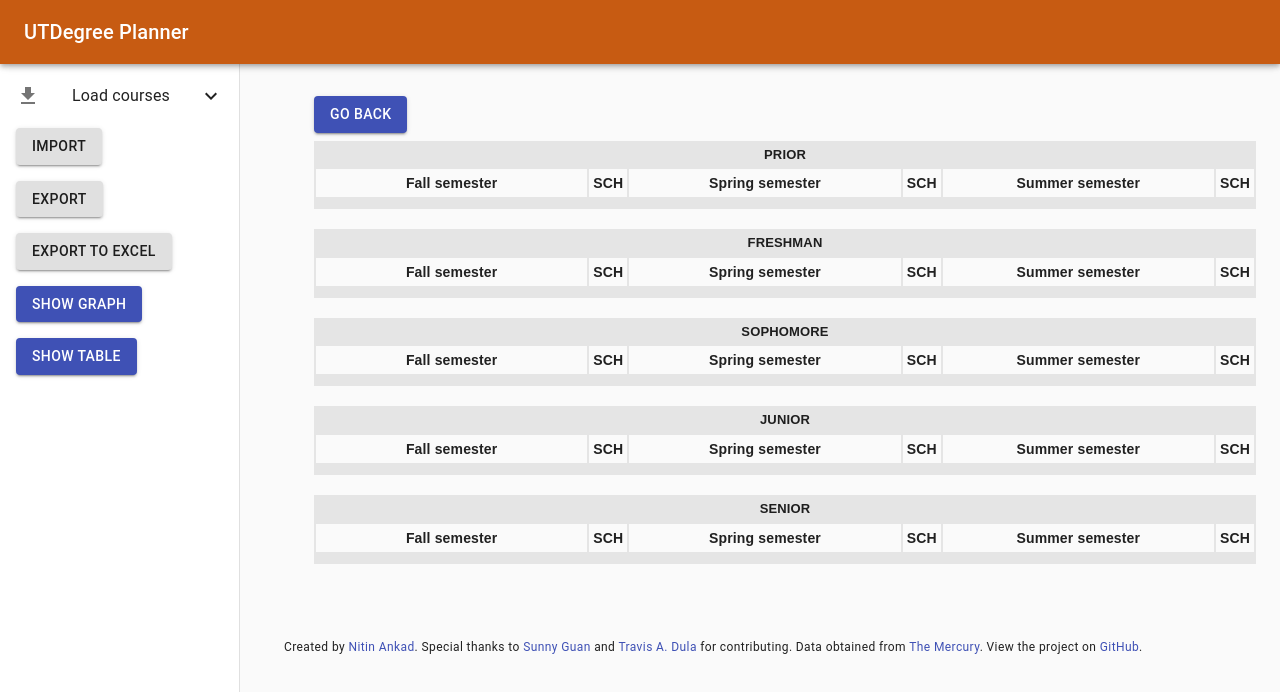
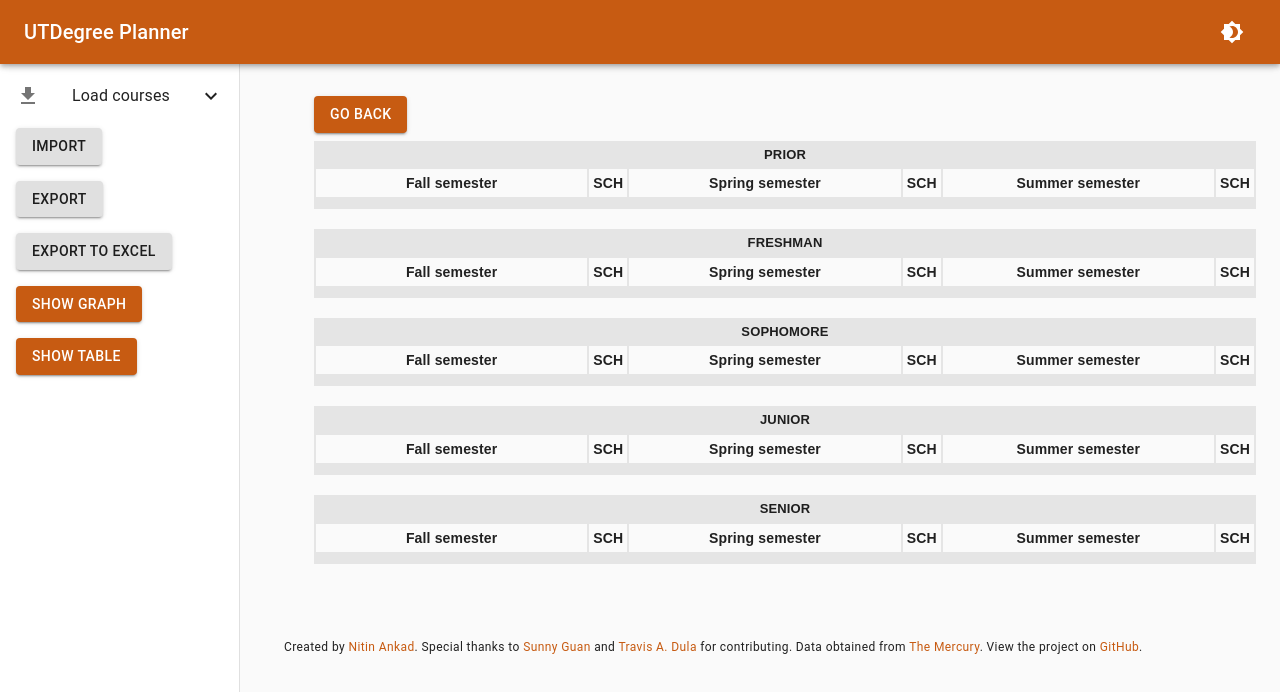
Before and after one commit to nitinankad/utdegree-planner, a React (Create React App) app: page /table in a window 1280 px wide. Shown: the top 692 px of the page. Built offline with nearby package versions, Linux system fonts and the light colour scheme.

Commit message:
feat: Add dark mode

```diff
--- a/src/App.js
+++ b/src/App.js
@@ -1,9 +1,17 @@
 import React from 'react';
+import { ThemeProvider } from '@material-ui/core/styles';
+import { useSelector } from 'react-redux';
 import Dashboard from './views/Dashboard';
+import { getTheme } from './theme';
 
 function App() {
+  const darkMode = useSelector((state) => state.theme.darkMode);
+  const theme = getTheme(darkMode);
+
   return (
-    <Dashboard />
+    <ThemeProvider theme={theme}>
+      <Dashboard />
+    </ThemeProvider>
   );
 }
 
--- a/src/constants/actionTypes.js
+++ b/src/constants/actionTypes.js
@@ -10,4 +10,5 @@
   DRAG_EVENT: 'DRAG_EVENT',
   ADD_EXTRA_YEAR: 'ADD_EXTRA_YEAR',
   DELETE_EXTRA_YEAR: 'DELETE_EXTRA_YEAR',
+  TOGGLE_DARK_MODE: 'TOGGLE_DARK_MODE',
 };
--- a/src/layout/LoadCourses.js
+++ b/src/layout/LoadCourses.js
@@ -23,9 +23,9 @@
     fontSize: 14,
   },
   subheaderListItem: {
-    backgroundColor: "#FFF",
+    backgroundColor: theme.palette.background.paper,
     "&:hover": {
-      backgroundColor: "#FFF",
+      backgroundColor: theme.palette.background.paper,
     },
   },
 }));
--- a/src/layout/Topbar.js
+++ b/src/layout/Topbar.js
@@ -1,11 +1,15 @@
 import React from "react";
 import { AppBar, Toolbar, Typography, makeStyles, IconButton } from '@material-ui/core';
 import MenuIcon from "@material-ui/icons/Menu";
+import Brightness4Icon from "@material-ui/icons/Brightness4";
+import Brightness7Icon from "@material-ui/icons/Brightness7";
+import { useSelector, useDispatch } from 'react-redux';
+import { actionTypes } from "../constants/actionTypes";
 
 const useStyles = makeStyles(theme => ({
   root: {
     zIndex: theme.zIndex.drawer + 1,
-    backgroundColor: '#c75b12',
+    backgroundColor: theme.palette.primary.main,
   },
   menuIcon: {
     marginRight: theme.spacing(1),
@@ -13,11 +17,20 @@
       display: 'none'
     },
   },
+  title: {
+    flexGrow: 1,
+  },
 }));
 
 const Topbar = (props) => {
   const classes = useStyles();
   const { onSidebarOpen } = props;
+  const darkMode = useSelector((state) => state.theme.darkMode);
+  const dispatch = useDispatch();
+
+  const handleToggleDarkMode = () => {
+    dispatch({ type: actionTypes.TOGGLE_DARK_MODE });
+  };
 
   return (
     <AppBar position="fixed" className={classes.root}>
@@ -30,9 +43,13 @@
           <MenuIcon />
         </IconButton>
 
-        <Typography variant="h6" noWrap>
+        <Typography variant="h6" noWrap className={classes.title}>
           UTDegree Planner
         </Typography>
+
+        <IconButton color="inherit" onClick={handleToggleDarkMode}>
+          {darkMode ? <Brightness7Icon /> : <Brightness4Icon />}
+        </IconButton>
       </Toolbar>
     </AppBar>
   );
--- a/src/reducers/index.js
+++ b/src/reducers/index.js
@@ -1,6 +1,8 @@
 import boardReducer from './boardReducer';
+import themeReducer from './themeReducer';
 import { combineReducers } from "redux";
 
 export default combineReducers({
-  board: boardReducer
+  board: boardReducer,
+  theme: themeReducer
 });
--- /dev/null
+++ b/src/reducers/themeReducer.js
@@ -0,0 +1,21 @@
+import { actionTypes } from "../constants/actionTypes";
+
+const initialState = {
+  darkMode: false
+};
+
+const themeReducer = (state = initialState, action) => {
+  switch (action.type) {
+    case actionTypes.TOGGLE_DARK_MODE: {
+      return {
+        ...state,
+        darkMode: !state.darkMode
+      };
+    }
+    default: {
+      return state;
+    }
+  }
+};
+
+export default themeReducer;
--- /dev/null
+++ b/src/theme/index.js
@@ -0,0 +1,29 @@
+import { createMuiTheme } from '@material-ui/core/styles';
+
+const lightTheme = createMuiTheme({
+  palette: {
+    type: 'light',
+    primary: {
+      main: '#c75b12',
+    },
+    background: {
+      default: '#fafafa',
+      paper: '#ffffff',
+    },
+  },
+});
+
+const darkTheme = createMuiTheme({
+  palette: {
+    type: 'dark',
+    primary: {
+      main: '#e07830',
+    },
+    background: {
+      default: '#121212',
+      paper: '#2f2f2f',
+    },
+  },
+});
+
+export const getTheme = (darkMode) => (darkMode ? darkTheme : lightTheme);
--- a/src/views/DragDropPlan.js
+++ b/src/views/DragDropPlan.js
@@ -22,6 +22,11 @@
         marginRight: '15px',
         padding: 4,
         fontWeight: 700,
+        color: theme.palette.text.primary,
+        alignSelf: 'stretch',
+        display: 'flex',
+        alignItems: 'center',
+        justifyContent: 'center',
         [theme.breakpoints.down('md')]: {
             marginTop: '10px',
         },
```
